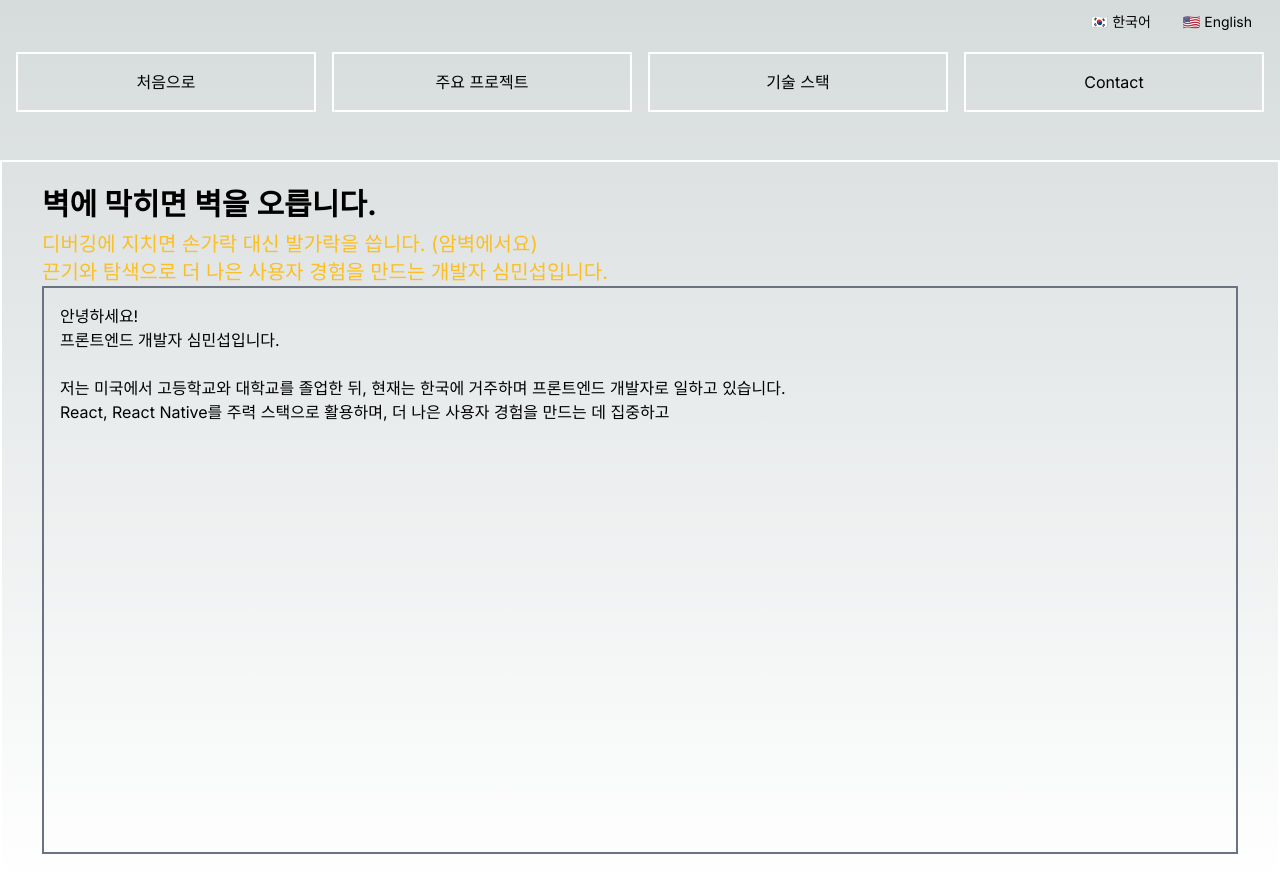
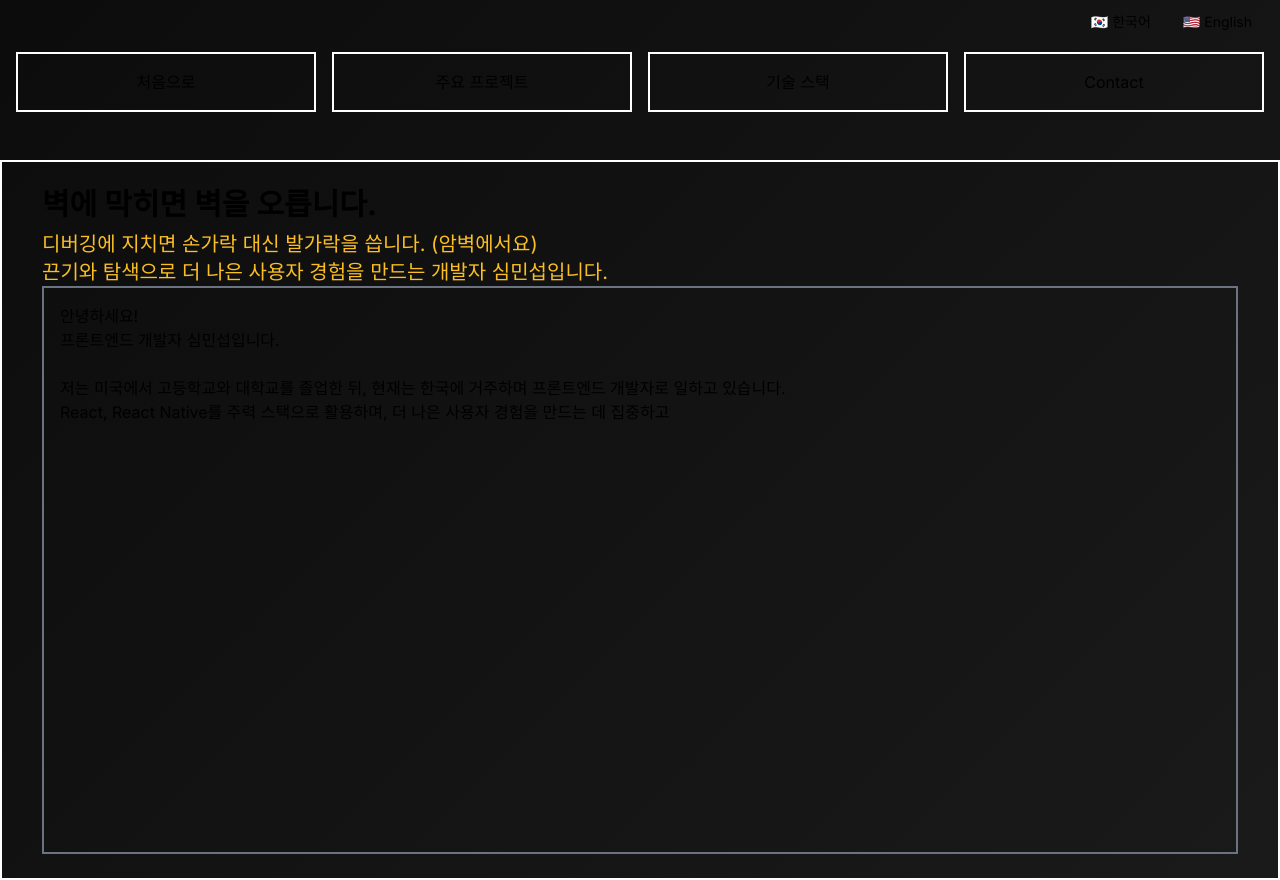
Before and after one commit to Earlssu/sms-portfolio-next, a Next.js app: page / in a window 1280 px wide. Built offline with nearby package versions, Linux system fonts and the light colour scheme.

Commit message:
Misc: 불필요한 코드 삭제 및 background linear gradient 수정

```diff
--- a/src/app/career/components/CustomCarousel.css
+++ b/src/app/career/components/CustomCarousel.css
@@ -7,5 +7,4 @@
   justify-content: center;
   overflow: hidden;
   perspective: 1000px; /* 3D 효과를 위한 원근감 */
-  background: linear-gradient(135deg, #0c0c0c 0%, #1a1a1a 100%);
 }
--- a/src/app/career/layout.tsx
+++ b/src/app/career/layout.tsx
@@ -1,9 +1,5 @@
-// src/app/career/layout.tsx
 import type { Metadata } from 'next';
-import { Inter } from 'next/font/google';
 import { Fragment } from 'react';
-
-const inter = Inter({ subsets: ['latin'] });
 
 export const metadata: Metadata = {
   title: 'Career Page',
--- a/src/app/globals.css
+++ b/src/app/globals.css
@@ -18,12 +18,7 @@
 
 body {
   color: rgb(var(--foreground-rgb));
-  background: linear-gradient(
-      to bottom,
-      transparent,
-      rgb(var(--background-end-rgb))
-    )
-    rgb(var(--background-start-rgb));
+  background: linear-gradient(135deg, #0c0c0c 0%, #1a1a1a 100%);
 }
 
 @layer utilities {
```
Also changed, not shown: src/assets/XCore.png (deleted).
